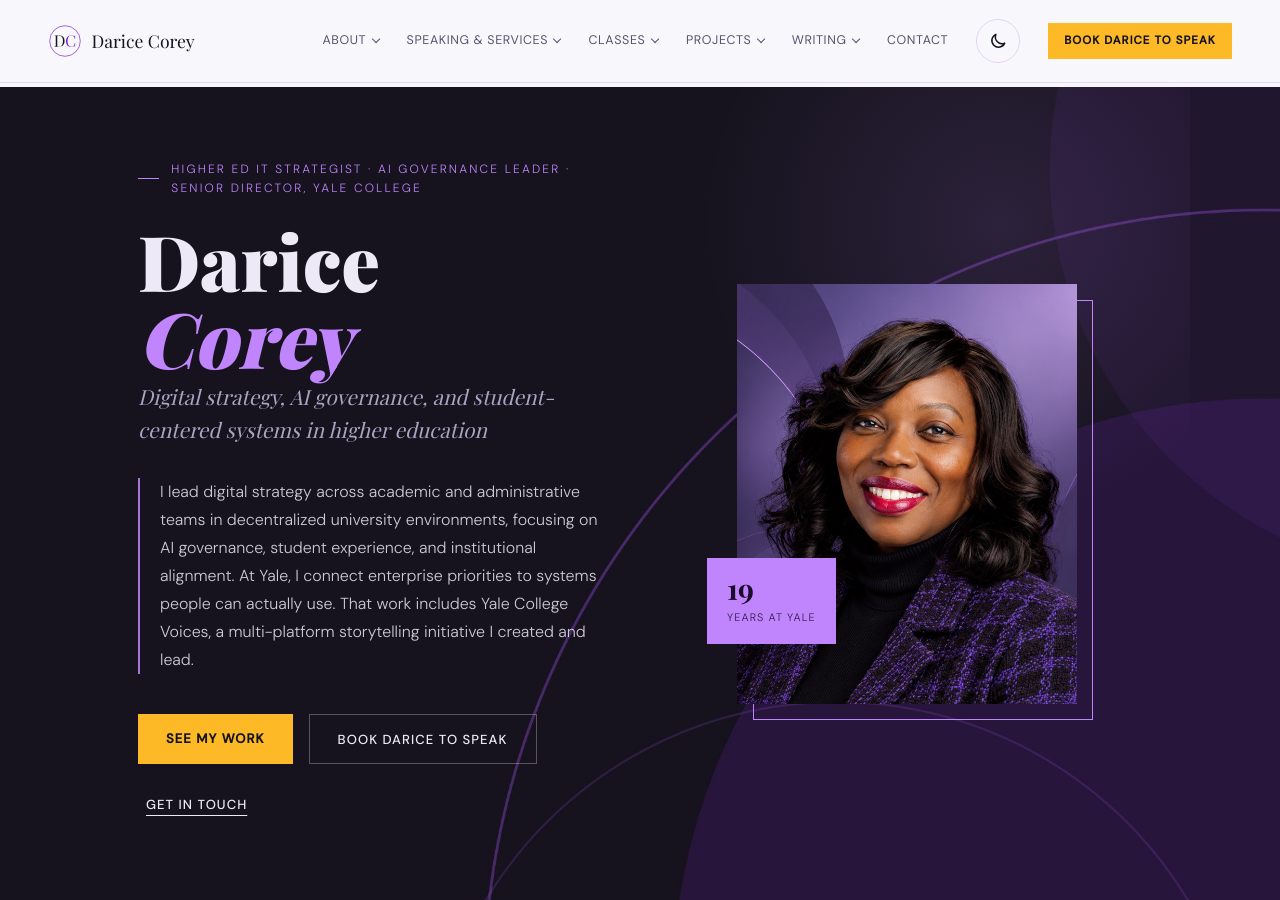
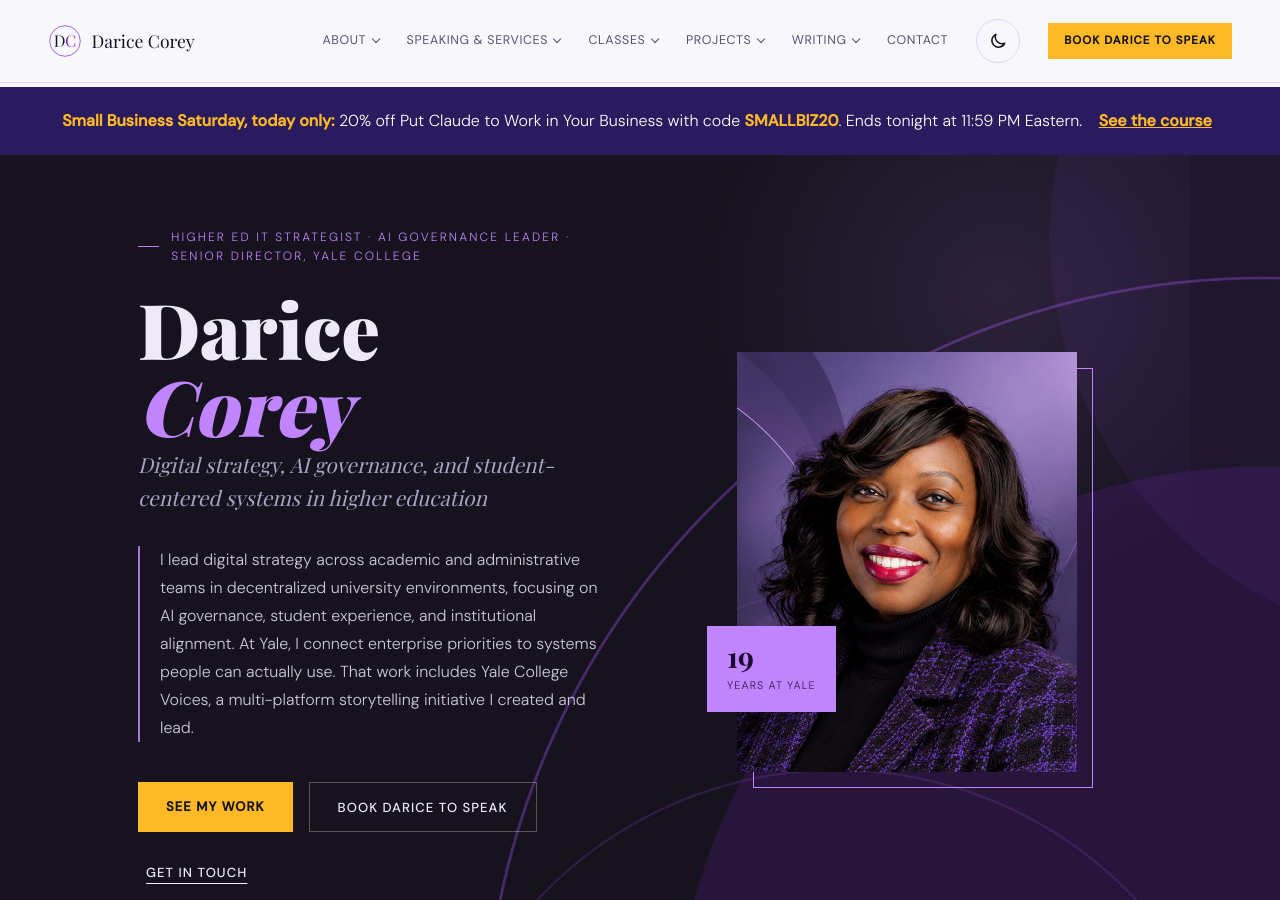
Before and after one commit to dcoreyrasm/dcoreyrasm.github.io, a Jekyll site: the page built from index.html, in a window 1280 px wide and 900 px high. Built offline with Jekyll 4.4.1, drawn with Linux system fonts in a browser that asks for light colours; some web fonts are replaced.

Commit message:
Swap Black Friday banner for Small Business Saturday banner (auto-hides at midnight ET)
Co-Authored-By: Claude Opus 5.5 <noreply@anthropic.com>
Claude-Session: https://claude.ai/code/session_012t3srwXbqzQ7pypSF7UeEB

```diff
--- /dev/null
+++ b/_includes/sbs-banner.html
@@ -0,0 +1,10 @@
+<div id="sbs-banner" role="region" aria-label="Small Business Saturday sale" style="background:#2a1a5e;color:#fff;text-align:center;padding:12px 16px;font-family:'DM Sans',sans-serif;font-size:16px;line-height:1.5;">
+  <strong style="color:#FDB926;">Small Business Saturday, today only:</strong>
+  20% off Put Claude to Work in Your Business with code <strong style="color:#FDB926;">SMALLBIZ20</strong>. Ends tonight at 11:59 PM Eastern.
+  <a href="/put-claude-to-work.html?utm_source=website&utm_medium=banner&utm_campaign=small-business-saturday-2026" style="color:#FDB926;font-weight:bold;margin-left:6px;display:inline-block;padding:10px 6px;">See the course</a>
+</div>
+<script>
+  if (Date.now() > Date.UTC(2026, 10, 29, 4, 59, 59)) {
+    var b = document.getElementById('sbs-banner'); if (b) b.remove();
+  }
+</script>
--- a/classes.html
+++ b/classes.html
@@ -32,7 +32,7 @@
   <script type="text/javascript">if(!window.__daOptOut){(function(c,l,a,r,i,t,y){c[a]=c[a]||function(){(c[a].q=c[a].q||[]).push(arguments)};t=l.createElement(r);t.async=1;t.src="https://www.clarity.ms/tag/"+i;y=l.getElementsByTagName(r)[0];y.parentNode.insertBefore(t,y);})(window,document,"clarity","script","xdrtc0i2un");}</script>
 </head>
 <body>
-  {% include bf-banner.html %}
+  {% include sbs-banner.html %}
   <a href="#main-content" class="skip-link">Skip to main content</a>
   {% include site-nav.html %}
 
--- a/index.html
+++ b/index.html
@@ -48,7 +48,7 @@
   <script type="text/javascript">if(!window.__daOptOut){(function(c,l,a,r,i,t,y){c[a]=c[a]||function(){(c[a].q=c[a].q||[]).push(arguments)};t=l.createElement(r);t.async=1;t.src="https://www.clarity.ms/tag/"+i;y=l.getElementsByTagName(r)[0];y.parentNode.insertBefore(t,y);})(window,document,"clarity","script","xdrtc0i2un");}</script>
 </head>
 <body>
-  {% include bf-banner.html %}
+  {% include sbs-banner.html %}
   <a href="#main-content" class="skip-link">Skip to main content</a>
   {% include site-nav.html %}
 
--- a/put-claude-to-work.html
+++ b/put-claude-to-work.html
@@ -32,6 +32,8 @@
   <script type="text/javascript">if(!window.__daOptOut){(function(c,l,a,r,i,t,y){c[a]=c[a]||function(){(c[a].q=c[a].q||[]).push(arguments)};t=l.createElement(r);t.async=1;t.src="https://www.clarity.ms/tag/"+i;y=l.getElementsByTagName(r)[0];y.parentNode.insertBefore(t,y);})(window,document,"clarity","script","xdrtc0i2un");}</script>
 </head>
 <body>
+  {% capture sbs_banner %}{% include sbs-banner.html %}{% endcapture %}
+  {{ sbs_banner | replace: '/put-claude-to-work.html?utm_source=website&utm_medium=banner&utm_campaign=small-business-saturday-2026', '#register-heading' | replace: 'See the course', 'Save my seat' }}
   <a href="#main-content" class="skip-link">Skip to main content</a>
   {% include site-nav.html %}
 
@@ -153,7 +155,7 @@
     <section aria-labelledby="register-heading">
       <div class="container">
         <p class="section-label">Register</p>
-        <h2 class="section-heading" id="register-heading">Choose how you'd like to join.</h2>
+        <h2 class="section-heading" id="register-heading" style="scroll-margin-top:100px;">Choose how you'd like to join.</h2>
         <div class="services-grid two-up">
           <div class="service-card">
             <h3>Full Four-Part Course</h3>
```
